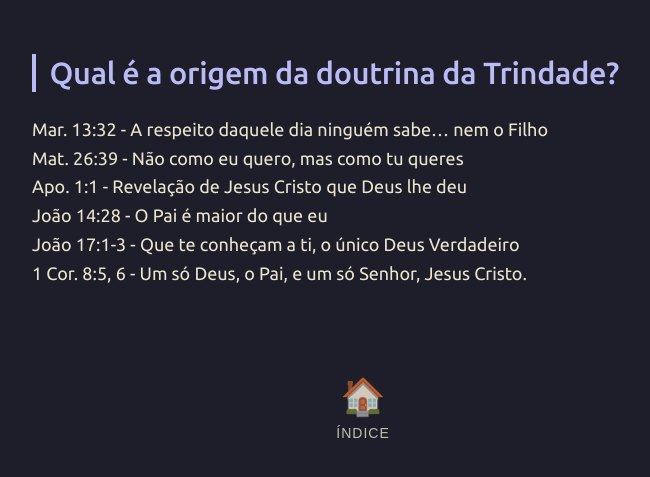
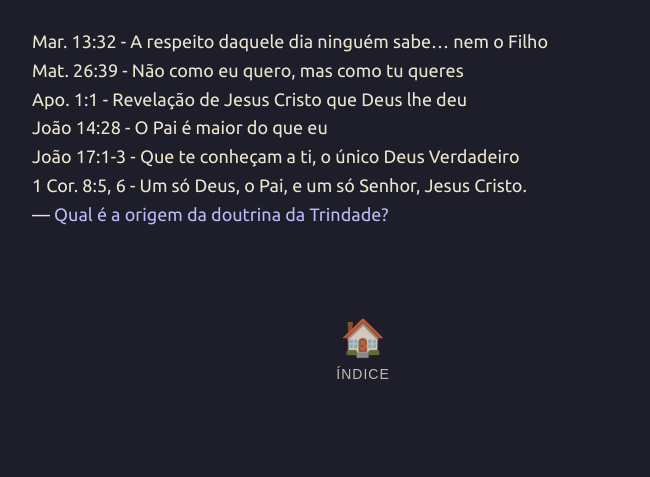
Before and after one commit to joaquim-capitao/jw, a Jekyll site: the page built from assuntos/trindade.md, in a window 1280 px wide. Shown: the top 477 px of the page, without its empty margins (277-927 px from the left). Built offline with Jekyll 4.4.1, drawn with Linux system fonts in a browser that asks for light colours; our own code applies the rules of GitHub Pages for plain Markdown files.

```diff
--- a/assuntos/trindade.md
+++ b/assuntos/trindade.md
@@ -1,8 +1,8 @@
-[Qual é a origem da doutrina da Trindade?](https://wol.jw.org/pt/wol/d/r5/lp-t/1101989276#:~:text=ensinamento%20b%C3%ADblico.-,Qual%20%C3%A9%20a%20origem%20da%20doutrina%20da%20Trindade%3F,-The%20New%20Encyclop%C3%A6dia)
----
 Mar. 13:32 - A respeito daquele dia ninguém sabe... nem o Filho
 Mat. 26:39 - Não como eu quero, mas como tu queres
 Apo. 1:1 - Revelação de Jesus Cristo que Deus lhe deu
 João 14:28 - O Pai é maior do que eu
 João 17:1-3 - Que te conheçam a ti, o único Deus Verdadeiro
 1 Cor. 8:5, 6 - Um só Deus, o Pai, e um só Senhor, Jesus Cristo.
+---
+[Qual é a origem da doutrina da Trindade?](https://wol.jw.org/pt/wol/d/r5/lp-t/1101989276#:~:text=ensinamento%20b%C3%ADblico.-,Qual%20%C3%A9%20a%20origem%20da%20doutrina%20da%20Trindade%3F,-The%20New%20Encyclop%C3%A6dia)
```
